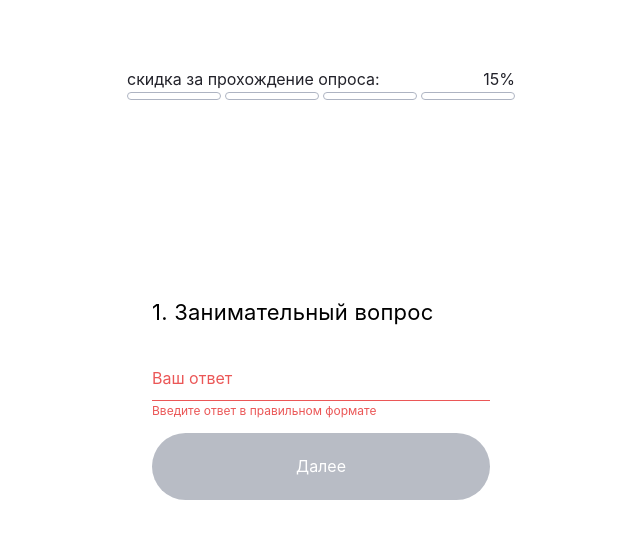
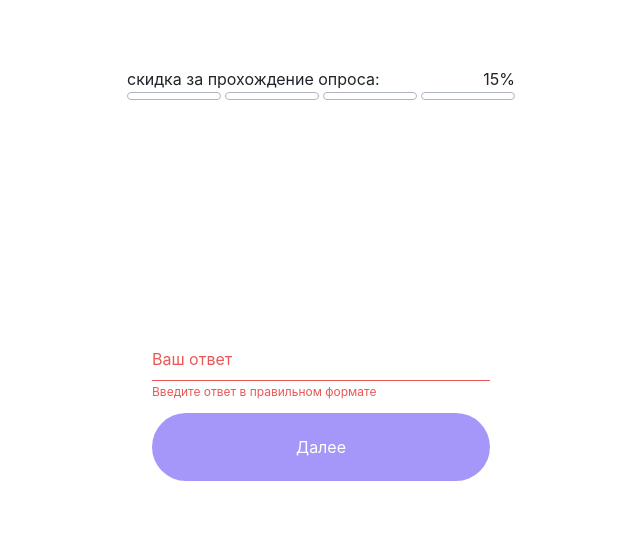
Before and after one commit to SherAnatoliy/tehnikum-quiz, a React (Create React App) app: page / in a window 1280 px wide. Shown: the top 538 px of the page, without its empty margins (319-959 px from the left). Built offline with nearby package versions, Linux system fonts and the light colour scheme.

Commit message:
homework2.1

```diff
--- a/src/components2/AppButton.jsx
+++ /dev/null
@@ -1,11 +0,0 @@
-import React from 'react';
-
-export const AppButton = () => {
-    return(
-        <div>
-            <button type="button" disabled id="next-btn">
-              Далее
-            </button>
-        </div>
-    )
-}
--- a/src/components2/AppHeader.jsx
+++ /dev/null
@@ -1,9 +0,0 @@
-import React from 'react';
-
-export const AppHeader = () => {
-    return(
-        <div>
-            <h2>1. Занимательный вопрос</h2>
-        </div>
-    )
-}
--- a/src/components2/AppLabel.jsx
+++ /dev/null
@@ -1,39 +0,0 @@
-import React from 'react';
-
-// export const AppLabel = () => {
-//     return(
-//         <div>
-//               <label className="input-wrapper">
-//               <input
-//                 required
-//                 type="text"
-//                 name="answer"
-//                 placeholder="Ваш ответ"
-//               />
-
-//               <span id="error-message">
-//             Введите номер в правильном формате например
-//               </span>
-//             </label>
-//         </div>
-//     )
-// }
-
- export const AppLabel = ({ inputLable, inputPlaceholder, isRequired, inputType, id, errorText, inputValue, hasError, inputChange  }) => {
-  return (
-    <label className={`input-wrapper ${hasError && "_error"} `} htmlFor={id}>
-      {inputLable}
-      <input
-        required = {isRequired}
-        type={inputType}
-        name={id}
-        id={id}
-        placeholder={inputPlaceholder}
-        value={inputValue}
-        onChange={(e)=>inputChange(e.target.value)}
-      />
-      {hasError && <span id="error-message">{errorText}</span>}
-        {/* Введите номер в правильном формате например */}
-    </label>
-  );
-}
--- a/src/pages/StepOne.jsx
+++ b/src/pages/StepOne.jsx
@@ -1,7 +1,7 @@
 import React from "react";
-import { AppHeader } from "../components2/AppHeader";
-import { AppLabel } from "../components2/AppLabel";
-import { AppButton } from "../components2/AppButton";
+import { AppHeader } from "../components/AppHeader";
+import {AppInput} from "../components/AppInput"
+import { AppButton } from "../components/AppButton";
 const StepOne = () => {
   return (
     <div className="container">
@@ -24,7 +24,7 @@ const StepOne = () => {
           <div className="question">
             <AppHeader/>
 
-          <AppLabel
+          <AppInput
             inputLable=""
             inputPlaceholder="Ваш ответ"
             inputType="text"
@@ -33,7 +33,10 @@ const StepOne = () => {
             hasError={true}
           />
 
-            <AppButton/>
+            <AppButton
+              isDisabled={false}
+              buttonType="button"
+              buttonText="Далее"/>
           </div>
         </div>
       </div>
```
